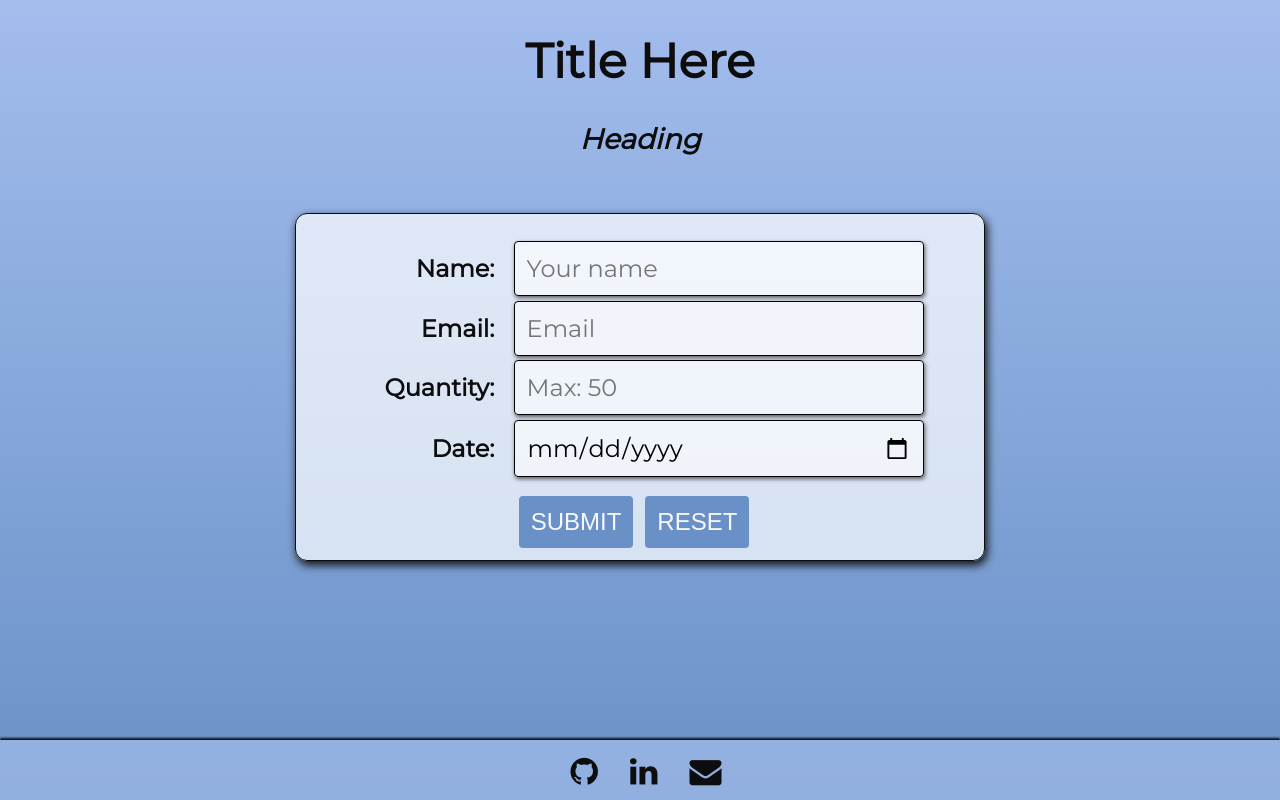
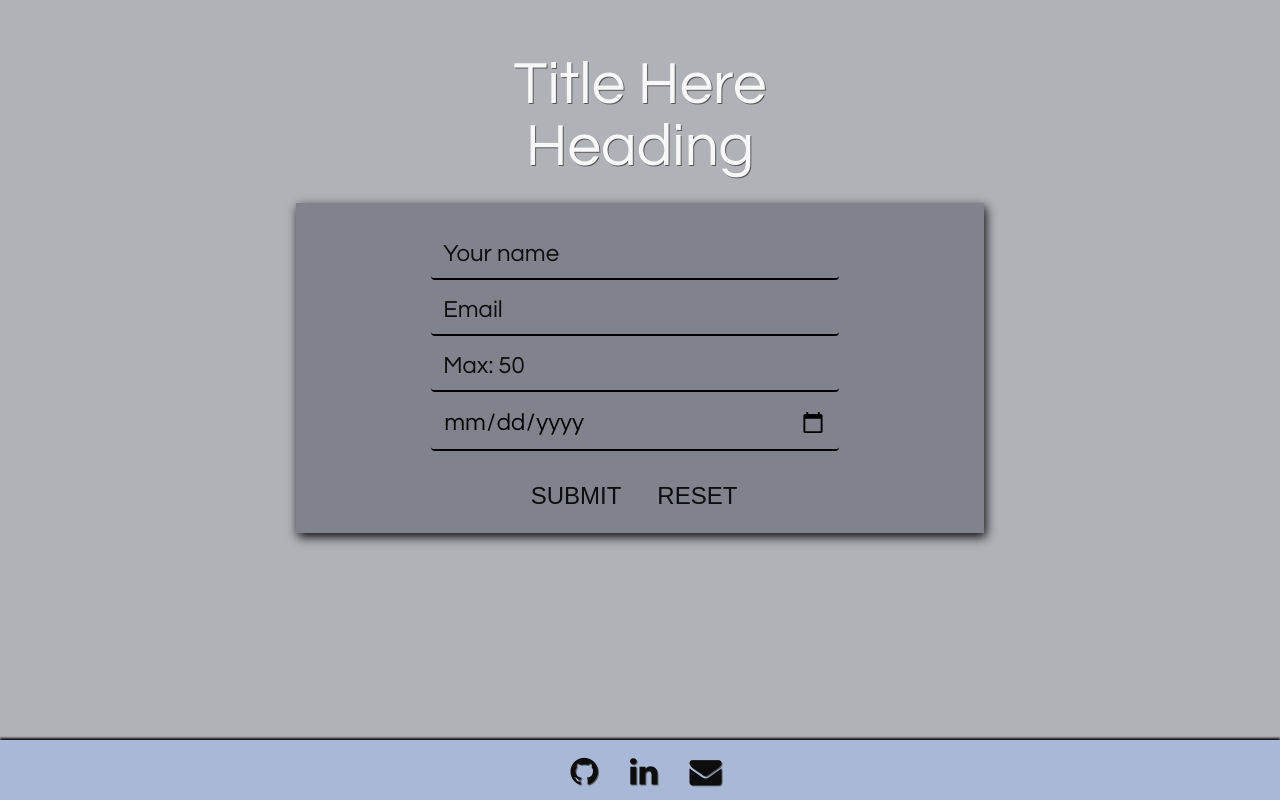
Before and after one commit to john-lasala/NBA-Bot, a React (Create React App) app: page / in a window 1280 px wide. Built offline with nearby package versions, Linux system fonts and the light colour scheme.

Commit message:
homepage design changes

```diff
--- a/src/COMPONENTS/Body.js
+++ b/src/COMPONENTS/Body.js
@@ -5,30 +5,27 @@ const Body = props => {
     return (
         <html>
         <body>
+            <section>
             <h1>
                 Title Here
             </h1>
             <h3>
-                <i>Heading</i>
+                Heading
             </h3>
-
+            </section>
             <br/>
             <section className="info">
                 <form action="mailto:johnlalalasala@gmail.com" method="post">
                     <span>
-                        <label for="body">Name:</label>
                         <input type="text" name="name" placeholder="Your name"/>
                     </span><br/>
                     <span>
-                        <label for="email">Email:</label>
                         <input required type="text" name="text" placeholder="Email"/>
                     </span><br/>
                     <span>
-                        <label for="body">Quantity:</label>
                         <input type="number" name="name" placeholder="Max: 50"/>
                     </span><br/>
                     <span>
-                        <label for="email">Date:</label>
                     <input required type="date" name="text" placeholder="(012)-345-6789"/>
                     </span><br/>
                     <button type="submit">Submit</button>
--- a/src/COMPONENTS/Body.scss
+++ b/src/COMPONENTS/Body.scss
@@ -3,21 +3,32 @@ html {
     height: 100%;
 }
 body {
-    background-image: linear-gradient( #a3bded ,#6991c7);
+  //  background-image: linear-gradient( #000030, $navy);
+    padding-top: 1em;
     font-size: 30px;
-    color: $black;
-    font-family: 'Montserrat', sans-serif;
+    color: $white;
+    text-shadow: 1px 1px $gray;
+    font-family: 'Questrial', sans-serif;
     margin: 0;
-    background-repeat: no-repeat;
-    background-attachment: fixed;
-    background-blend-mode: overlay;
-    font-weight: 700;
+    // background-repeat: no-repeat;
+    // background-attachment: fixed;
+    // background-blend-mode: overlay;
+    // background-color:rgba(163,189,234,0.7);
+    // background-color: #8AA5E5;
+    // background: #D2DFFF;
+    background-color: #B0B2B8
+    ;
+    font-weight: 400;
 
     h1, h3 {
-        font-family: 'Montserrat', sans-serif;
+        font-family: 'Questrial', sans-serif;
         width: 100%;
         text-align: center;
+        font-weight: 400;
+        font-size: 60px;
+        margin: 0
     }
+
     .info {
         text-align: center;
         margin-left: auto;
@@ -36,16 +47,21 @@ body {
         margin: 0 auto;
         width: 50%;
         padding: 1em;
-        border: 1.4px solid $black;
-        border-radius: .5em;
-        border-color: $black;
+      //  border: 1.4px solid $black;
+      //  border-radius: .5em;
+    //    border-color: $black;
         background-color: $white;
         box-shadow: 2px 4px 10px $black;
         overflow: hidden;
-        background: rgba(255,255,255,0.7);
+
+        background-color: #C5D2F2;
         display: inline-block;
         text-align: center;
         position: relative;
+        background-color:rgba(163,189,234,0.9);
+        color: white;
+        background-color: #BDC7DF;
+        background: #80838E;
     }
 
     ul {
@@ -63,17 +79,26 @@ body {
         padding-bottom: .4em;
         display: inline-block;
     }
-
+    ::placeholder {
+        color: $black;
+        opacity: 1;
+    }
     input {
-        font: 1em 'Montserrat', sans-serif;
-        border: 1px solid #000;
+        font: 1em 'Questrial', sans-serif;
+      //  border: 1px solid #000;
         width: 60% !important;
-        box-shadow: 1px 2px 4px $gray;
         background: transparent;
         border-radius: 4px;
         padding: .5em;
         margin: .1em;
-        background: rgba(255,255,255,0.6);
+        background: rgba(255,255,255,.6);
+        background: transparent;
+        border: none;
+        border-bottom: 1px solid #000000;
+        border: 2px solid black;
+        border-top: 0px;
+        border-left: 0px;
+        border-right: 0px;
     }
 
     input:focus {
@@ -90,7 +115,7 @@ body {
         border-color: $black;
         border-width: thin;;
         position: relative;
-        background:#a3bded;
+        background: transparent;
     }
 
     form span label {
@@ -113,8 +138,7 @@ body {
         margin-right: 12px !important;
     }
     button {
-        color: $white !important;
-        background-color: #6991c7;
+        color: $black !important;
         text-transform: uppercase;
         text-decoration: none;
         padding: 12px;
@@ -122,23 +146,31 @@ body {
         display: inline-block;
         border: none;
         transition: all 0.4s ease 0s;
+        border-color: $black;
+        border-style: none;
+        border: thin;
         font-size: 24px;
     }
     button:hover {
-        background: #434343;
+        background: $gray;
         letter-spacing: 1px;
         -webkit-box-shadow: 0px 5px 40px -10px rgba(0,0,0,0.57);
         -moz-box-shadow: 0px 5px 40px -10px rgba(0,0,0,0.57);
         box-shadow: 5px 40px -10px rgba(0,0,0,0.57);
         transition: all 0.4s ease 0s;
     }
-
+    textarea:focus, select:focus{
+        color: #80838E;
+    }
+    input[type=number] select:focus{
+        color: #80838E;
+    }
     @media only screen and (max-height: 800px) {
         body {
             font-size: 24px;
         }
     }
-    @media only screen and (max-height: 400px) {
+    @media only screen and (max-height: 00px) {
         body {
             font-size: 20px;
         }
--- a/src/COMPONENTS/Footer.scss
+++ b/src/COMPONENTS/Footer.scss
@@ -4,7 +4,7 @@ footer {
     background-color: #8B8BFF;
     background-color: #c2e9fb;
     background-color: #6991c7;
-    background: rgba(163,189,234,0.7);
+    background: rgba(163,189,234,0.6);
     bottom: 0;
     position: fixed;
     width: 100%;
--- a/src/variables.scss
+++ b/src/variables.scss
@@ -1,6 +1,6 @@
 @import url('https://fonts.googleapis.com/css?family=Montserrat&display=swap');
 @import url('https://cdnjs.cloudflare.com/ajax/libs/font-awesome/4.7.0/css/font-awesome.min.css');
-
+@import url('https://fonts.googleapis.com/css?family=Arimo|Nunito|Nunito+Sans|Questrial|Quicksand&display=swap');
 $black: #0D0D0D;
 $white: #f8f8f8;
 $gray: #595959;
```
